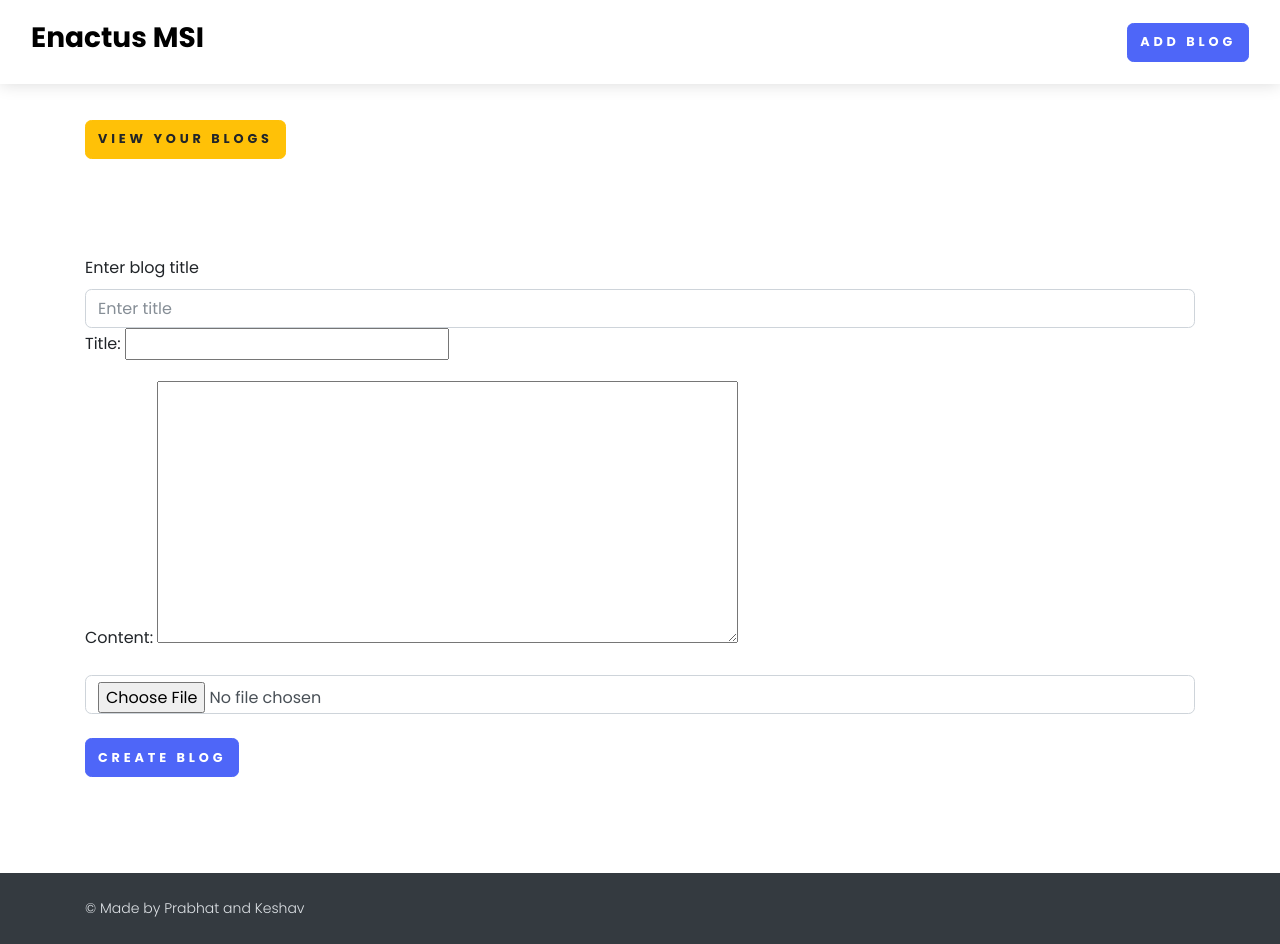
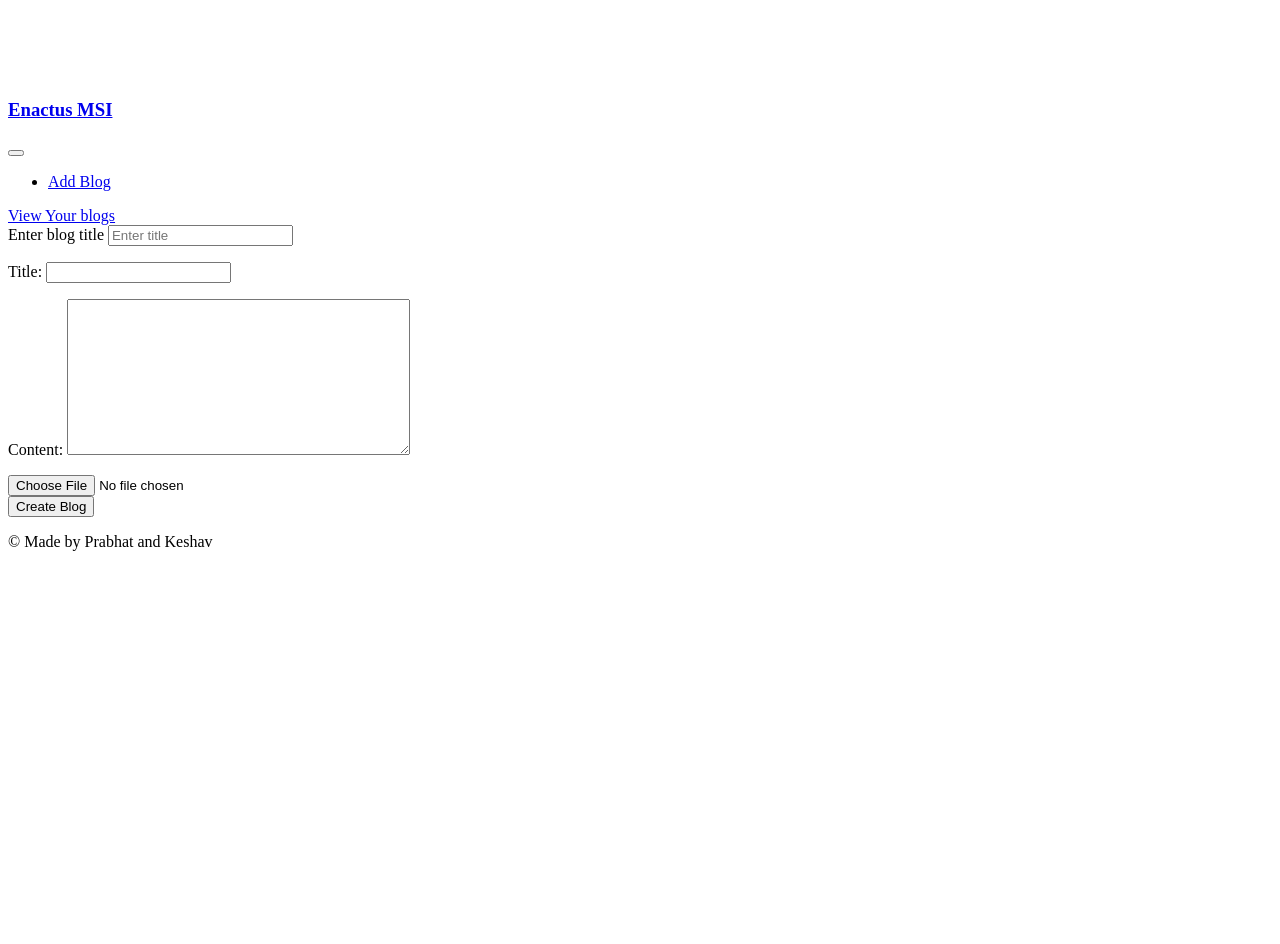
Before and after one commit to PrabhatTheCoder/Enactus, a Django app: page /add-blog/ in a window 1280 px wide. After the commit the page ends 551 px from the top, so only its background shows below. Run offline with Django 3.2, Linux system fonts and the light colour scheme; parts of the project's set-up code (start-up, migrations or seed data) failed here and were passed over; some libraries are stand-ins or nearby versions; some web fonts are replaced.

Commit message:
Update base.html

```diff
--- a/home/templates/base.html
+++ b/home/templates/base.html
@@ -21,7 +21,7 @@
     <!-- Magnigic Popup-->
     <link rel="stylesheet" href="/media/css/magnific-popup.css">
     <!-- theme stylesheet-->
-    <link rel="stylesheet" href="/media/css/default.css" id="theme-stylesheet">
+<!--     <link rel="stylesheet" href="/media/css/default.css" id="theme-stylesheet"> -->
     <!-- Custom stylesheet - for your changes-->
     <link rel="stylesheet" href="/media/css/custom.css">
     <script src="/media/js/main.js"> </script>
```
